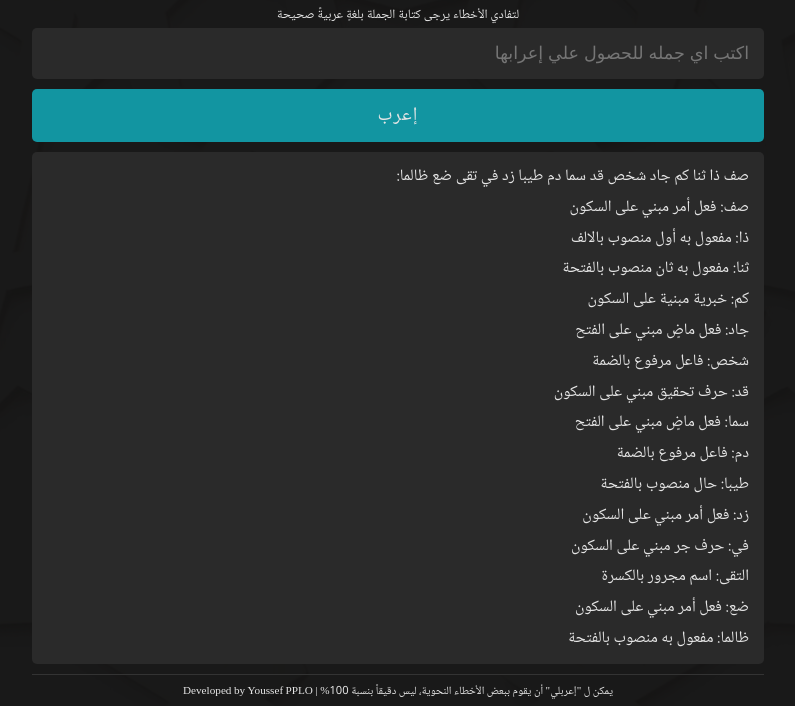
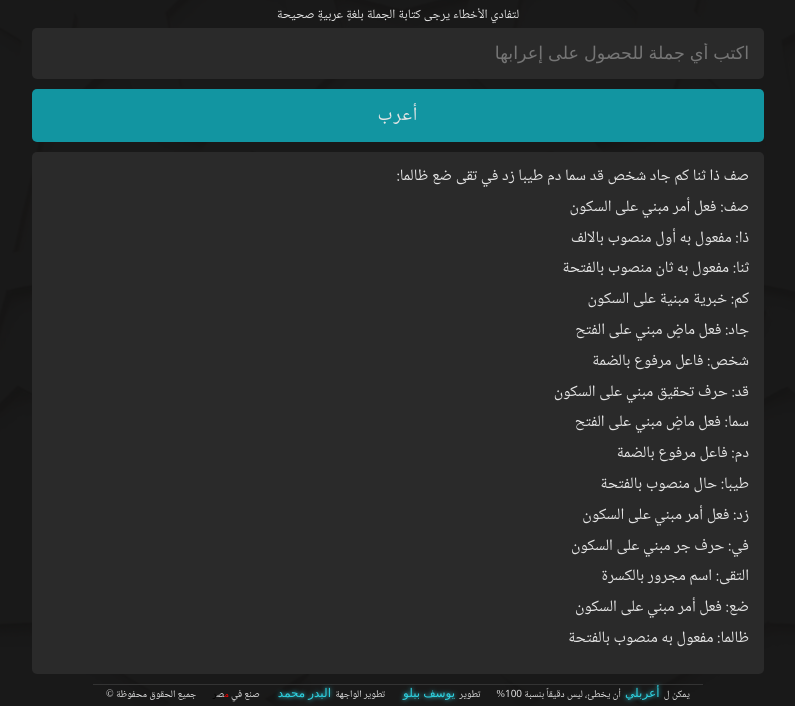
Before and after one commit to Albadro/A3rbly-Frontend, a plain HTML site: page index (3).html in a window 1280 px wide. Shown: the part 94-800 px from the top of the page, without its empty margins (242-1037 px from the left). Drawn offline with nearby package versions, Linux system fonts and the light colour scheme; a web font is replaced by a local one.

Commit message:
footer and correcting texts

```diff
--- a/index (3).html
+++ b/index (3).html
@@ -3,29 +3,50 @@
     <head>
         <meta charset="UTF-8" />
         <meta name="viewport" content="width=device-width, initial-scale=1.0" />
-        <title>إعربلي</title>
+        <title>أعربلي</title>
         <link rel="stylesheet" href="style/pplo.css" />
         <link rel="stylesheet" href="style/main.css" />
     </head>
     <body>
         <div id="chatbox" class="wrapper">
-            <h1>إعربلي</h1>
+            <h1 class="special">أعربلي</h1>
             <p class="warn">
-                لتفادي الأخطاء يرجى كتابة الجملة بلغةٍ عربيةً صحيحة
+                لتفادي الأخطاء يرجى كتابة الجملة بلغةٍ عربيةٍ صحيحة
             </p>
             <input
                 type="text"
                 id="user_input"
-                placeholder="اكتب اي جمله للحصول علي إعرابها"
+                placeholder="اكتب أي جملة للحصول على إعرابها"
                 class="text-input"
             />
-            <button id="send_button" class="send-btn">إعرب</button>
+            <button id="send_button" class="send-btn">أعرب</button>
             <div id="response" class="response-box invisible"></div>
 
             <footer>
-                يمكن ل "إعربلي" أن يقوم ببعض الأخطاء النحوية، ليس دقيقاً بنسبة
-                100% | Developed by
-                <a href="https://pplo.dev" target="_blank">Youssef PPLO</a>
+                <p>
+                    يمكن ل <span class="special">أعربلي</span> أن يخطئ، ليس
+                    دقيقاً بنسبة 100%
+                </p>
+                <p>
+                    تطوير
+                    <a href="https://pplo.dev" target="_blank" class="special"
+                        >يوسف ببلو</a
+                    >
+                </p>
+                <p>
+                    تطوير الواجهة
+                    <a
+                        href="mailto:albadrmohammad.dev@gmail.com"
+                        target="_blank"
+                        class="special"
+                        >البدر محمد</a
+                    >
+                </p>
+                <p>
+                    صنع في <span class="red">م</span><span>ص</span
+                    ><span class="black">ر</span>
+                </p>
+                <p>جميع الحقوق محفوظة &copy;</p>
             </footer>
         </div>
 
--- a/style/main.css
+++ b/style/main.css
@@ -25,8 +25,10 @@
 }
 /* global rules classes */
 .special {
-    color: var(--main-clr);
-    text-shadow: 0 0 4px var(--main-clr);
+    color: var(--inv-clr);
+    text-shadow: 0 0 4px var(--inv-clr);
+    font-family: "Aref Ruqaa Ink", serif;
+    filter: invert(1);
 }
 /* end global rules classes */
 html,
@@ -39,7 +41,7 @@ body {
     background-image: url(../imgs/bg.jpg);
     background-color: var(--bg1-clr);
     color: var(--txt-clr);
-    padding-bottom: 5px;
+    padding-bottom: 3px;
     padding-inline: 5%;
     overflow-y: hidden;
     position: relative;
@@ -75,14 +77,10 @@ body::after {
 }
 
 h1 {
-    filter: invert(1);
-    font-family: "Aref Ruqaa Ink", serif;
     font-weight: 400;
     font-size: 4rem;
     margin-top: 5px;
     margin-bottom: 18px;
-    color: var(--inv-clr);
-    text-shadow: 0 0 4px var(--inv-clr);
     user-select: none;
 }
 p.warn {
@@ -159,11 +157,29 @@ p.warn {
     }
 }
 footer {
-    width: 100%;
+    font: inherit;
+    width: max-content;
+    max-width: 100%;
     border-top: 1px solid #333;
     margin-top: auto;
-    font-size: 0.7rem;
     text-align: center;
-    padding-top: 7px;
-    margin-bottom: 0;
+    padding-top: 1px;
+    display: flex;
+    justify-content: center;
+    flex-wrap: wrap;
+    padding-inline: 0.5em;
+    font-size: 0.625rem;
+    & > p {
+        margin-inline: 0.8em;
+        & > .red {
+            color: rgb(255, 0, 0);
+        }
+        & > .black {
+            color: rgb(0, 0, 0);
+        }
+    }
+    & .special {
+        font-size: 1.2em;
+        margin-inline: 2px;
+    }
 }
```
